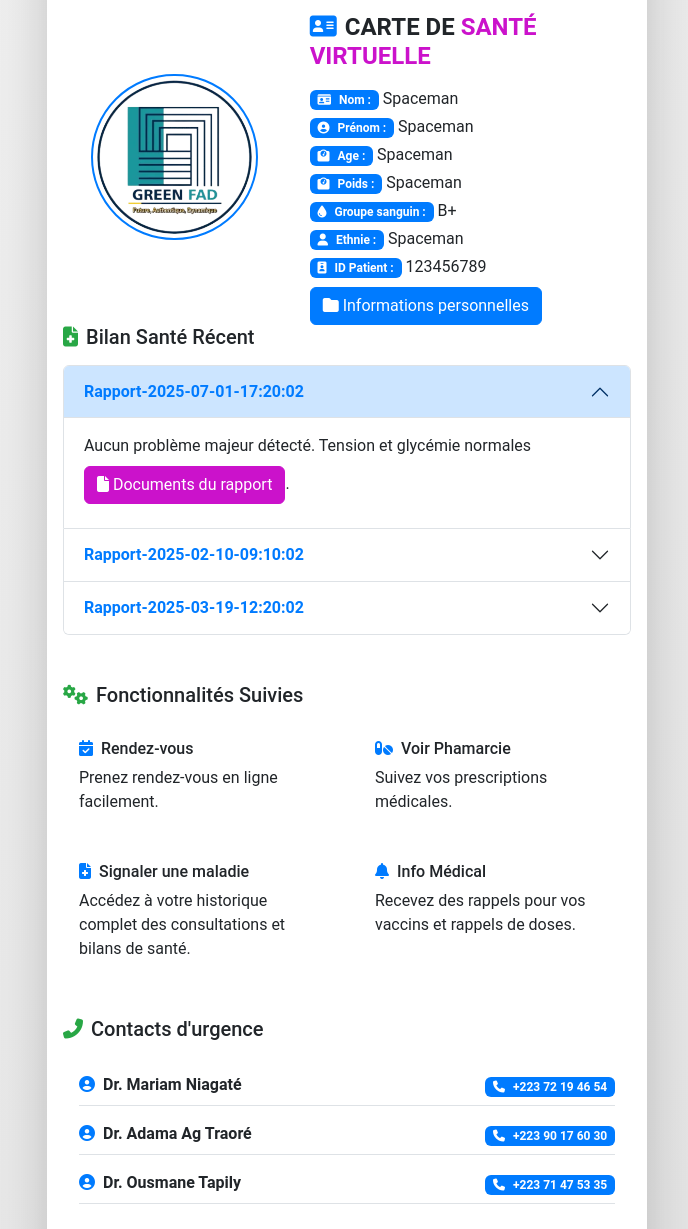
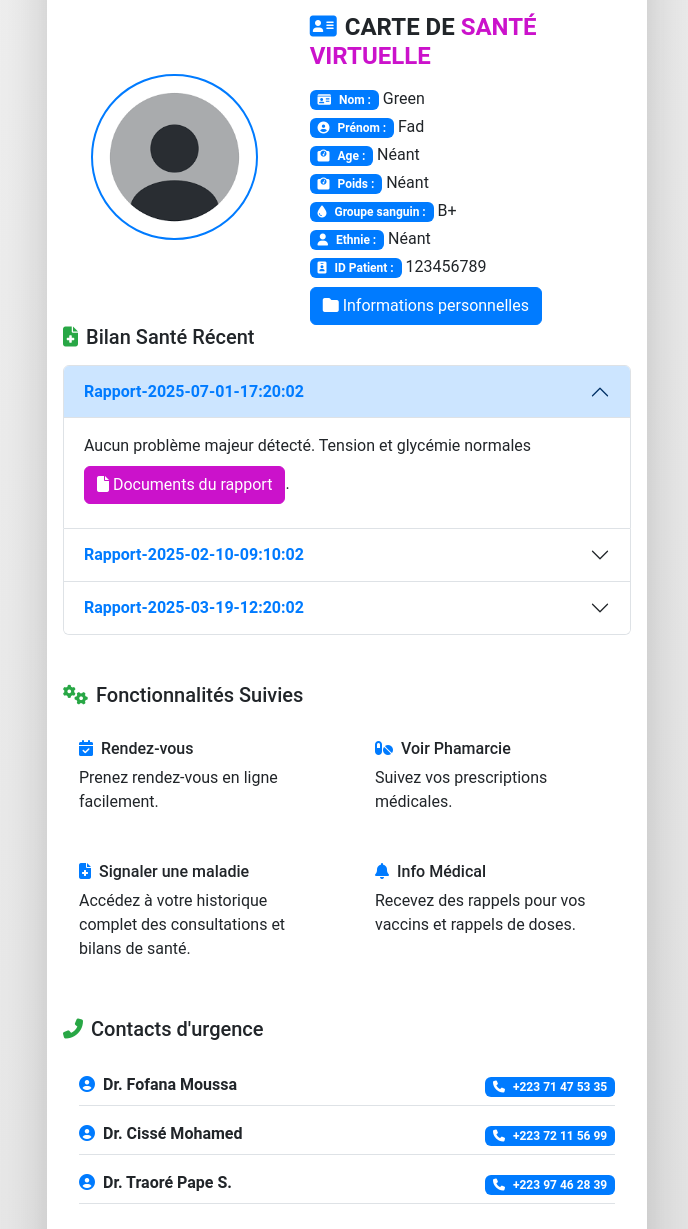
Before and after one commit to PapeCodeur223/Fad-medical, a website: page home.html in a window 1280 px wide. Shown: the part 154-1383 px from the top of the page, without its empty margins (293-981 px from the left). Drawn offline with Linux system fonts and the light colour scheme.

Commit message:
Modification de l'utilisateur et des medicins d'urgence

```diff
--- a/home.html
+++ b/home.html
@@ -27,23 +27,23 @@
                 <div class="row d-flex align-items-center justify-content-center flex-row">
                     <div class="col-md-5 mb-4">
                         <div class="d-flex justify-content-center patient animate-slide-left delay-1">
-                            <img src="images/fad.png.webp" alt="Photo de l'identité" class="img-thumbnail rounded-circle w-75">
+                            <img src="images/default.png" alt="Photo de l'identité" class="img-thumbnail rounded-circle w-75">
                         </div>
                     </div>
                     <div class="col-md-7 ms-auto animate-slide-right delay-1">
                         <h2 class="h4 mb-3 text-uppercase fw-semibold"><i class="fas fa-address-card me-2 text-primary"></i>Carte de<span class="text-warning"> Santé Virtuelle</span> </h2>
                         <div class="personal">
-                            <p class="mb-1"><span class="badge text-bg-primary text-white"><i class="fas fa-id-card me-2"></i>Nom :</span> Spaceman</p>
+                            <p class="mb-1"><span class="badge text-bg-primary text-white"><i class="fas fa-id-card me-2"></i>Nom :</span> Green</p>
 
-                            <p class="mb-1"><span class="badge text-bg-primary text-white"><i class="fas fa-user-circle me-2"></i>Prénom :</span> Spaceman </p>
+                            <p class="mb-1"><span class="badge text-bg-primary text-white"><i class="fas fa-user-circle me-2"></i>Prénom :</span> Fad </p>
 
-                            <p class="mb-1"><span class="badge text-bg-primary text-white"><i class="fas fa-weight-scale me-2"></i>Age :</span> Spaceman </p>
+                            <p class="mb-1"><span class="badge text-bg-primary text-white"><i class="fas fa-weight-scale me-2"></i>Age :</span> Néant </p>
 
-                            <p class="mb-1"><span class="badge text-bg-primary text-white"><i class="fas fa-weight me-2"></i>Poids :</span> Spaceman </p>
+                            <p class="mb-1"><span class="badge text-bg-primary text-white"><i class="fas fa-weight me-2"></i>Poids :</span> Néant </p>
 
                             <p class="mb-1"><span class="badge text-bg-primary text-white"><i class="fas fa-tint me-2"></i>Groupe sanguin :</span> B+</p>
 
-                            <p class="mb-1"><span class="badge text-bg-primary text-white"><i class="fas fa-user me-2"></i>Ethnie :</span> Spaceman</p>
+                            <p class="mb-1"><span class="badge text-bg-primary text-white"><i class="fas fa-user me-2"></i>Ethnie :</span> Néant</p>
 
                             <p class="mb-0"><span class="badge text-bg-primary text-white"><i class="fas fa-id-badge me-2"></i>ID Patient :</span> 123456789</p>
 
@@ -148,16 +148,16 @@
                         <div class="card-body animate-slide-up delay-1">
                             <ul class="list-unstyled mb-0 ">
                                 <li class="mb-2 border-bottom py-2 d-flex justify-content-between align-items-end">
-                                    <strong><i class="fas fa-user-circle text-primary me-2"></i>Dr. Mariam Niagaté</strong>&nbsp;
-                                    <p class="mb-0 badge text-bg-primary text-white"><i class="fas fa-phone  me-2"></i>+223 72 19 46 54</p>
+                                    <strong><i class="fas fa-user-circle text-primary me-2"></i>Dr. Fofana Moussa</strong>&nbsp;
+                                    <p class="mb-0 badge text-bg-primary text-white"><i class="fas fa-phone  me-2"></i>+223 71 47 53 35</p>
                                 </li>
                                 <li class="mb-2 border-bottom py-2 d-flex justify-content-between align-items-end">
-                                    <strong><i class="fas fa-user-circle text-primary me-2"></i>Dr. Adama Ag Traoré</strong>&nbsp;
-                                    <p class="mb-0 badge text-bg-primary text-white"><i class="fas fa-phone me-2"></i>+223 90 17 60 30</p>
+                                    <strong><i class="fas fa-user-circle text-primary me-2"></i>Dr. Cissé Mohamed</strong>&nbsp;
+                                    <p class="mb-0 badge text-bg-primary text-white"><i class="fas fa-phone me-2"></i>+223 72 11 56 99</p>
                                 </li>
                                 <li class="mb-2 border-bottom py-2 d-flex justify-content-between align-items-end">
-                                    <strong><i class="fas fa-user-circle text-primary me-2"></i>Dr. Ousmane Tapily</strong>&nbsp;
-                                    <p class="mb-0 badge text-bg-primary text-white"><i class="fas fa-phone me-2"></i>+223 71 47 53 35</p>
+                                    <strong><i class="fas fa-user-circle text-primary me-2"></i>Dr. Traoré Pape S.</strong>&nbsp;
+                                    <p class="mb-0 badge text-bg-primary text-white"><i class="fas fa-phone me-2"></i>+223 97 46 28 39</p>
                                 </li>
                             </ul>
                         </div>
```
Also changed, not shown: images/code.jpeg (deleted), images/default.png (added), images/doctor.jpeg (deleted), images/patient-0.png (added), images/patient.jpeg (deleted).
